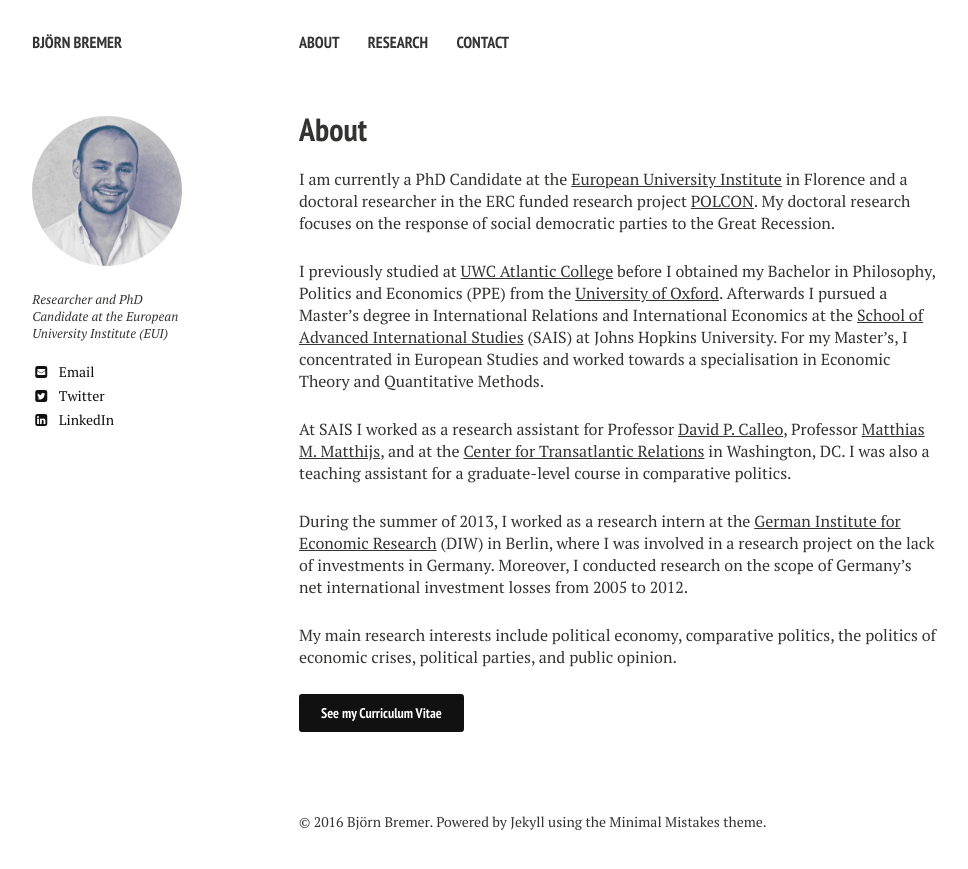
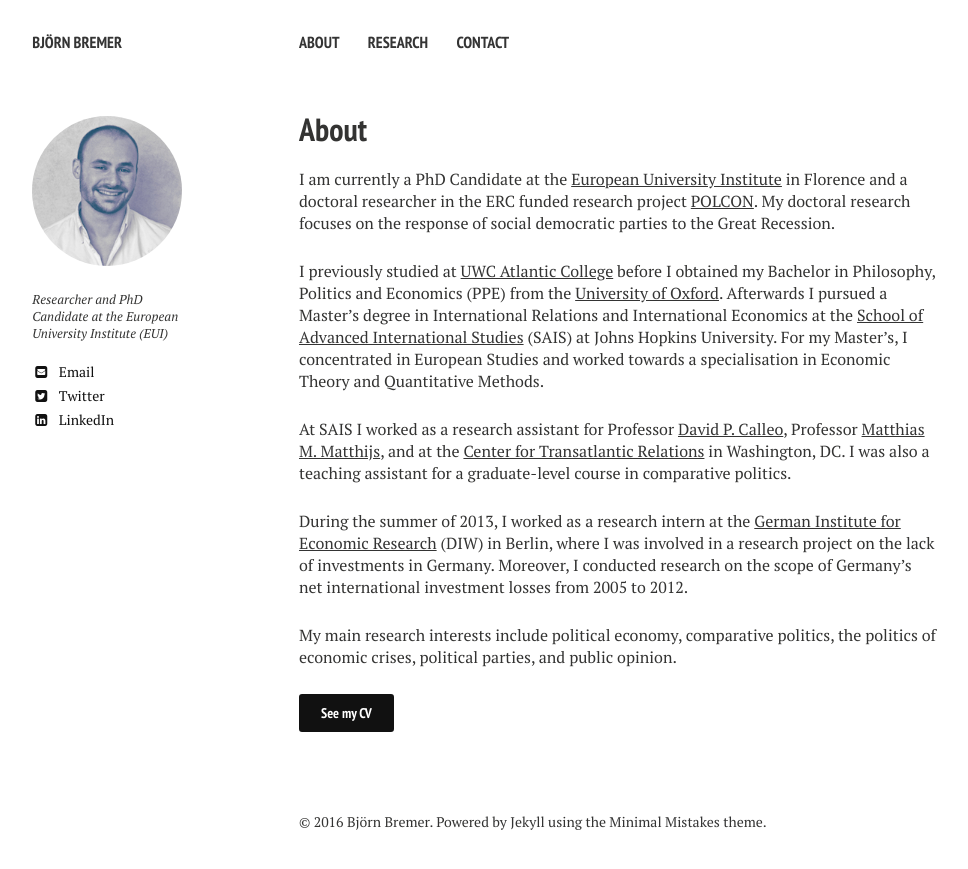
Before and after one commit to bjoernbremer/bjoernbremer.github.io, a Jekyll site: the page built from about/index.md, in a window 1280 px wide. Shown: the top 869 px of the page, without its empty margins (21-989 px from the left). Built offline with Jekyll 4.4.1, drawn with Linux system fonts in a browser that asks for light colours; nearby versions of some CDN libraries.

Commit message:
update cv

```diff
--- a/about/index.md
+++ b/about/index.md
@@ -21,4 +21,4 @@ During the summer of 2013, I worked as a research intern at the [German Institut
 
 My main research interests include political economy, comparative politics, the politics of economic crises, political parties, and public opinion.
 
-<a markdown="0" href="{{ site.url }}/documents/Bremer_CV_05_2016.pdf" class="btn">See my Curriculum Vitae</a>
+<a markdown="0" href="{{ site.url }}/documents/Bremer_CV_05_2016.pdf" class="btn">See my CV</a>
```
